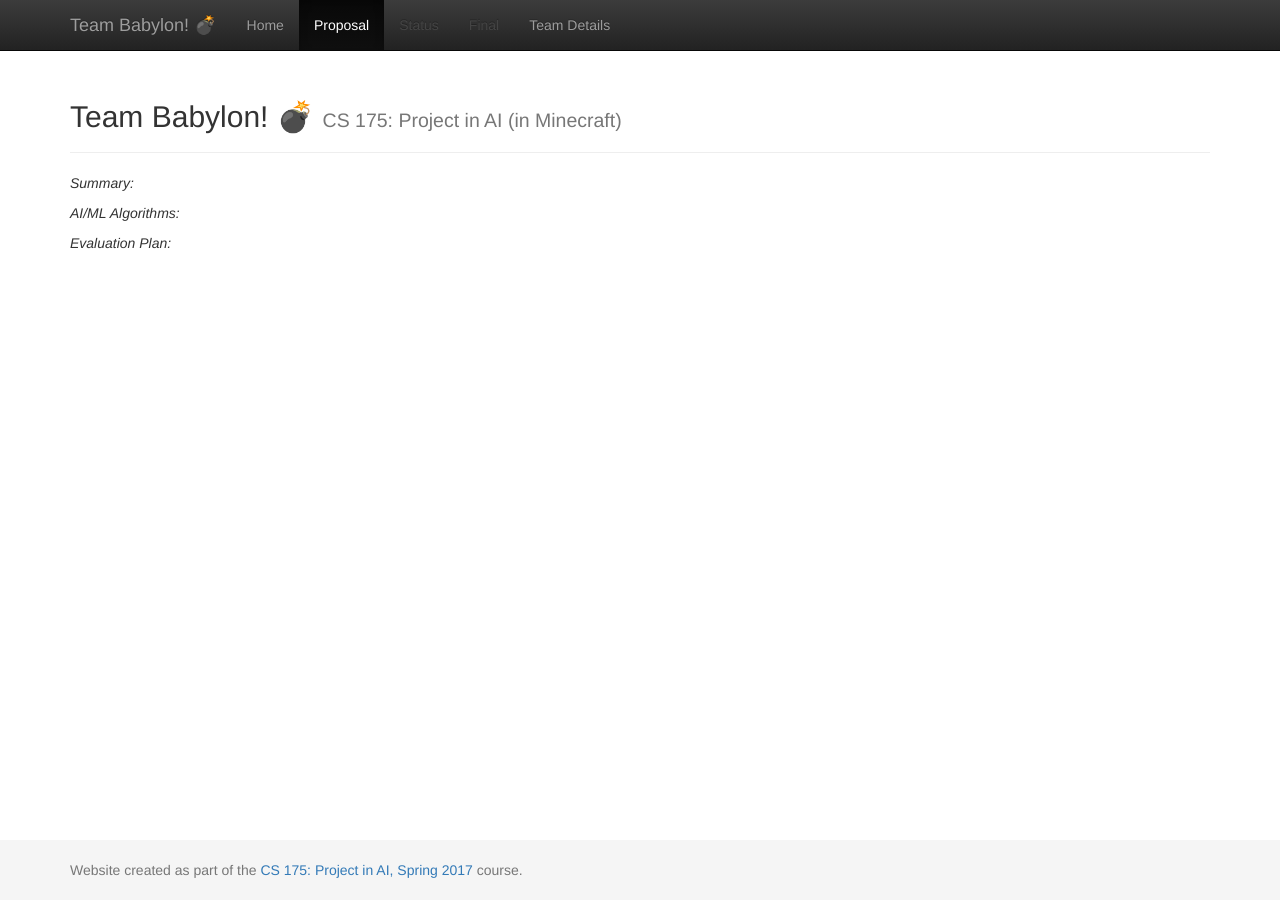
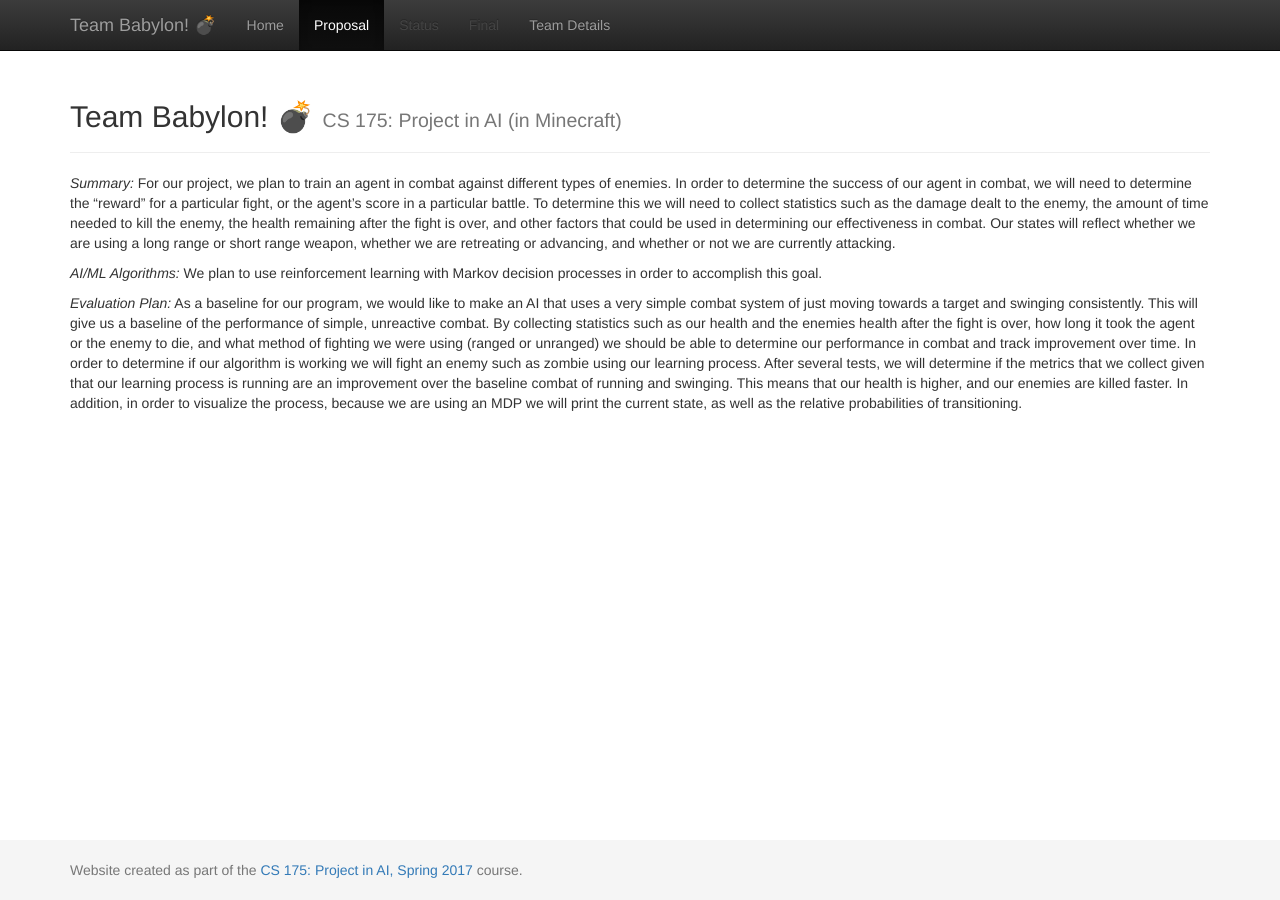
Before and after one commit to StStevens/TeamBabylon, a Jekyll site: the page built from docs/proposal.md, in a window 1280 px wide. Built offline with Jekyll 4.4.1, drawn with Linux system fonts in a browser that asks for light colours.

Commit message:
propsal updated

```diff
--- a/docs/proposal.md
+++ b/docs/proposal.md
@@ -4,11 +4,13 @@ title:	Proposal
 ---
 
 _Summary:_
-
+	For our project, we plan to train an agent in combat against different types of enemies. In order to determine the success of our agent in combat, we will need to determine the "reward" for a particular fight, or the agent's score in a particular battle. To determine this we will need to collect statistics such as the damage dealt to the enemy, the amount of time needed to kill the enemy, the health remaining after the fight is over, and other factors that could be used in determining our effectiveness in combat. Our states will reflect whether we are using a long range or short range weapon, whether we are retreating or advancing, and whether or not we are currently attacking.
 
 
 _AI/ML Algorithms:_
-
+	We plan to use reinforcement learning with Markov decision processes in order to accomplish this goal.
 
 
 _Evaluation Plan:_
+	As a baseline for our program, we would like to make an AI that uses a very simple combat system of just moving towards a target and swinging consistently. This will give us a baseline of the performance of simple, unreactive combat. By collecting statistics such as our health and the enemies health after the fight is over, how long it took the agent or the enemy to die, and what method of fighting we were using (ranged or unranged) we should be able to determine our performance in combat and track improvement over time.
+	In order to determine if our algorithm is working we will fight an enemy such as zombie using our learning process. After several tests, we will determine if the metrics that we collect given that our learning process is running are an improvement over the baseline combat of running and swinging. This means that our health is higher, and our enemies are killed faster. In addition, in order to visualize the process, because we are using an MDP we will print the current state, as well as the relative probabilities of transitioning.
```
